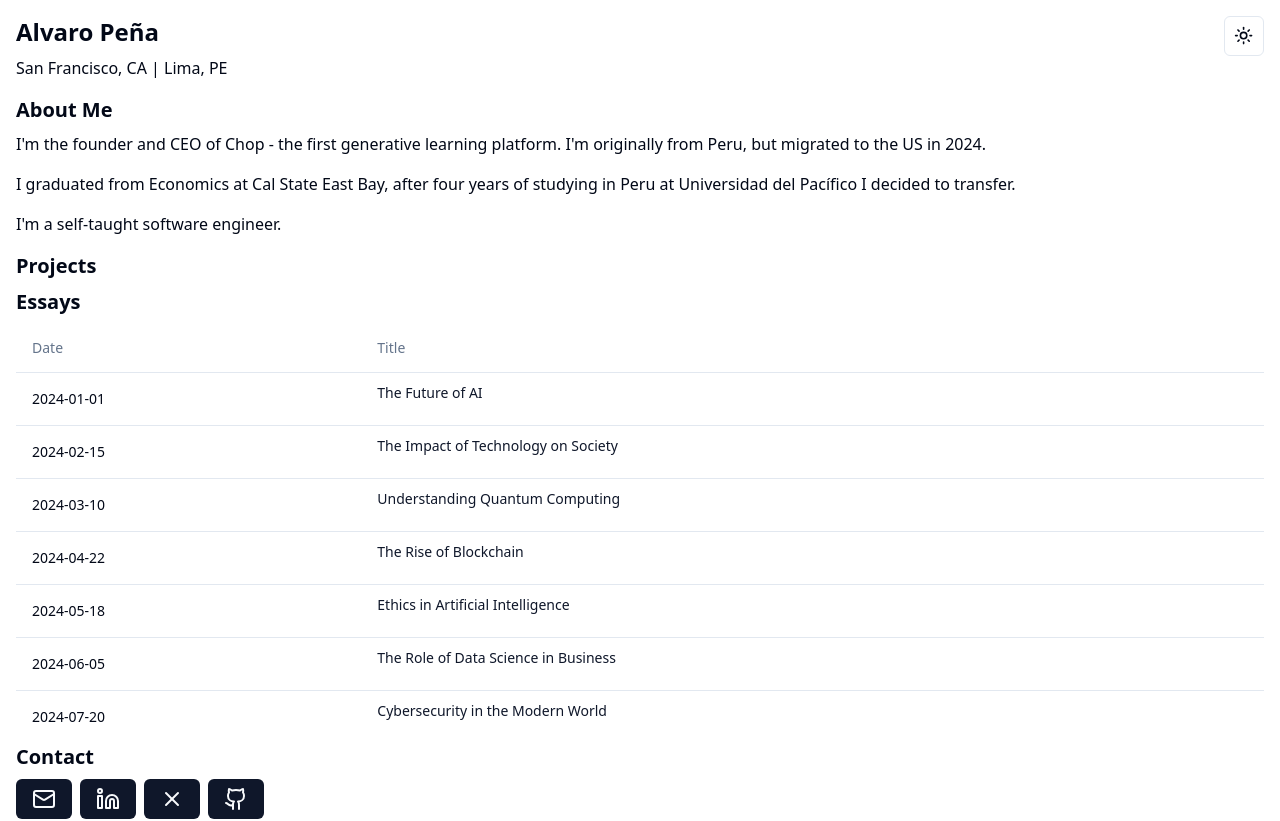
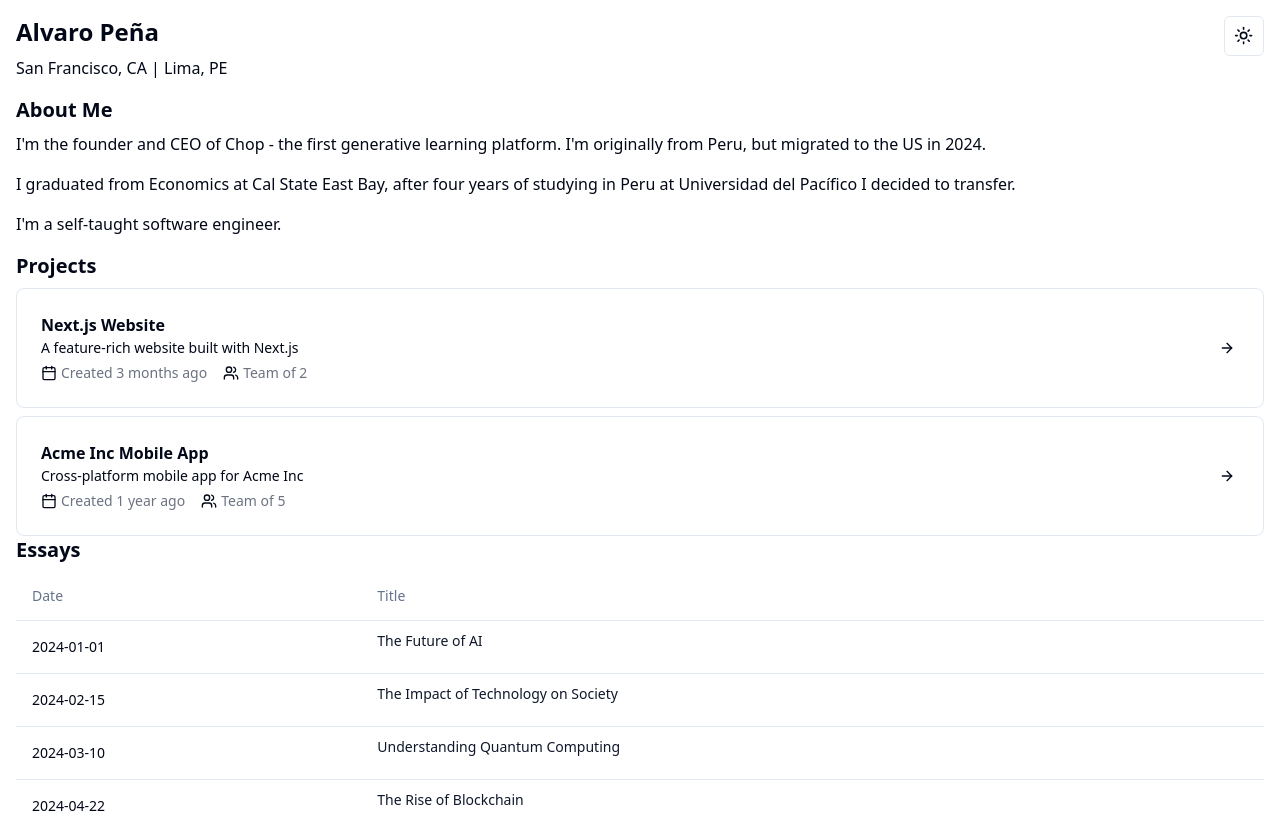
Before and after one commit to alvropena/my-website, a Next.js app: page / in a window 1280 px wide. Shown: the top 821 px of the page. Built offline with nearby package versions, Linux system fonts and the light colour scheme.

Commit message:
Updating frontend

```diff
--- a/app/page.tsx
+++ b/app/page.tsx
@@ -2,6 +2,7 @@ import React from 'react'
 import { EssayTable } from '@/components/essay-table'
 import { ModeToggle } from '@/components/themes/mode-toggle'
 import SocialMediaIcons from '@/components/social-media-icons'
+import ProjectsCard from '@/components/projects-card'
 
 export default function Component() {
   return (
@@ -24,7 +25,7 @@ export default function Component() {
         I&apos;m a self-taught software engineer.
       </p>
       <h2 className="text-xl font-semibold mb-2">Projects</h2>
-
+      <ProjectsCard />
       <h2 className="text-xl font-semibold mb-2">Essays</h2>
       <EssayTable />
       <h2 className="text-xl font-semibold mb-2">Contact</h2>
--- /dev/null
+++ b/components/projects-card.tsx
@@ -0,0 +1,53 @@
+import { Button } from "@/components/ui/button"
+import { ArrowRightIcon, CalendarIcon, UsersIcon } from "lucide-react"
+
+export default function ProjectsCard() {
+    return (
+        <div className="grid space-y-2">
+            <div className="relative flex flex-col items-start gap-2 p-4 border rounded-lg md:p-6">
+                <div className="absolute inset-0 flex items-center p-4">
+                    <Button variant="ghost" size="icon" className="rounded-full ml-auto">
+                        <ArrowRightIcon className="w-4 h-4" />
+                        <span className="sr-only">View project</span>
+                    </Button>
+                </div>
+                <div className="flex flex-col items-start gap-1">
+                    <div className="font-semibold">Next.js Website</div>
+                    <div className="text-sm leading-none">A feature-rich website built with Next.js</div>
+                </div>
+                <div className="flex items-center gap-4 text-sm">
+                    <div className="flex items-center gap-1">
+                        <CalendarIcon className="w-4 h-4" />
+                        <span className="text-gray-500 dark:text-gray-400">Created 3 months ago</span>
+                    </div>
+                    <div className="flex items-center gap-1">
+                        <UsersIcon className="w-4 h-4" />
+                        <span className="text-gray-500 dark:text-gray-400">Team of 2</span>
+                    </div>
+                </div>
+            </div>
+            <div className="relative flex flex-col items-start gap-2 p-4 border rounded-lg md:p-6">
+                <div className="absolute inset-0 flex items-center p-4">
+                    <Button variant="ghost" size="icon" className="rounded-full ml-auto">
+                        <ArrowRightIcon className="w-4 h-4" />
+                        <span className="sr-only">View project</span>
+                    </Button>
+                </div>
+                <div className="flex flex-col items-start gap-1">
+                    <div className="font-semibold">Acme Inc Mobile App</div>
+                    <div className="text-sm leading-none">Cross-platform mobile app for Acme Inc</div>
+                </div>
+                <div className="flex items-center gap-4 text-sm">
+                    <div className="flex items-center gap-1">
+                        <CalendarIcon className="w-4 h-4" />
+                        <span className="text-gray-500 dark:text-gray-400">Created 1 year ago</span>
+                    </div>
+                    <div className="flex items-center gap-1">
+                        <UsersIcon className="w-4 h-4" />
+                        <span className="text-gray-500 dark:text-gray-400">Team of 5</span>
+                    </div>
+                </div>
+            </div>
+        </div>
+    )
+}
```
